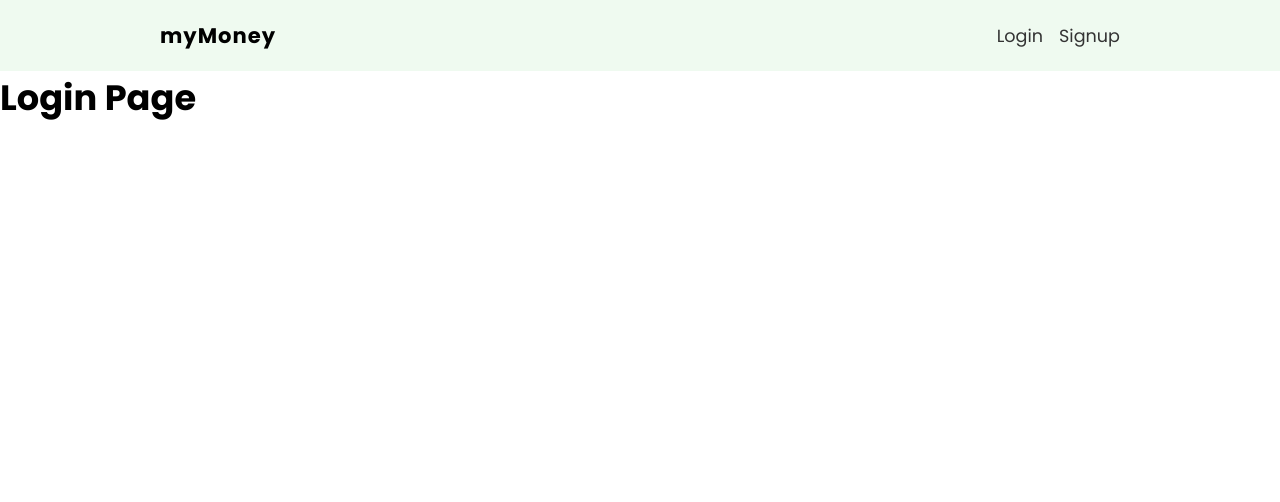
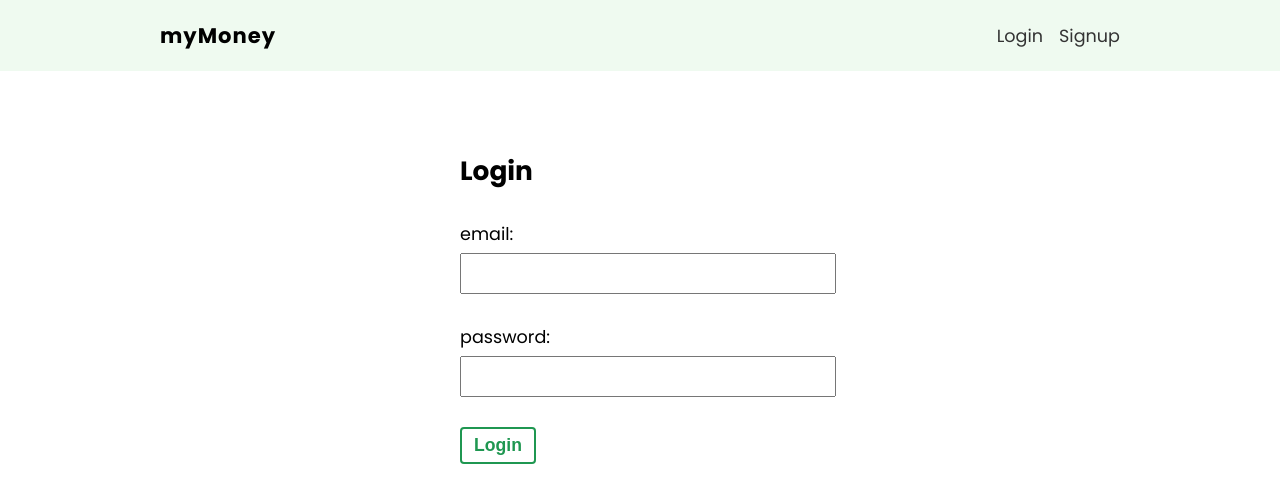
Before and after one commit to petitoff/my-money, a React (Create React App) app: page /login in a window 1280 px wide. Shown: the top 502 px of the page. Built offline with nearby package versions, Linux system fonts and the light colour scheme.

Commit message:
Making the Login Form

```diff
--- /dev/null
+++ b/src/components/LoginForm/LoginForm.css
@@ -0,0 +1,22 @@
+.login-form {
+  max-width: 360px;
+  margin: 60px auto;
+  padding: 20px;
+}
+
+.login-form label {
+  display: block;
+  margin: 30px auto;
+}
+
+.login-form span {
+  display: block;
+  margin-bottom: 6px;
+}
+
+.login-form input {
+  padding: 8px 6px;
+  font-size: 1em;
+  color: #777;
+  width: 100%;
+}
--- /dev/null
+++ b/src/components/LoginForm/LoginForm.tsx
@@ -0,0 +1,42 @@
+import { useState } from "react";
+
+import "./LoginForm.css";
+
+const LoginForm = () => {
+  const [email, setEmail] = useState<string>("");
+  const [password, setPassword] = useState<string>("");
+
+  const handleSubmit = (e: React.FormEvent<HTMLFormElement>) => {
+    e.preventDefault();
+    console.log("email: ", email);
+    console.log("password: ", password);
+  };
+
+  return (
+    <form onSubmit={handleSubmit} className="login-form">
+      <h2>Login</h2>
+      <label>
+        <span>email:</span>
+        <input
+          type="email"
+          value={email}
+          onChange={(e) => setEmail(e.target.value)}
+        />
+      </label>
+      <label>
+        <span>password:</span>
+        <input
+          type="password"
+          value={password}
+          onChange={(e) => setPassword(e.target.value)}
+        />
+      </label>
+
+      <button className="btn" type="submit">
+        Login
+      </button>
+    </form>
+  );
+};
+
+export default LoginForm;
--- a/src/pages/Login/LoginPage.tsx
+++ b/src/pages/Login/LoginPage.tsx
@@ -1,7 +1,9 @@
+import LoginForm from "../../components/LoginForm/LoginForm";
+
 const LoginPage = () => {
   return (
     <div>
-      <h1>Login Page</h1>
+      <LoginForm></LoginForm>
     </div>
   );
 };
```
